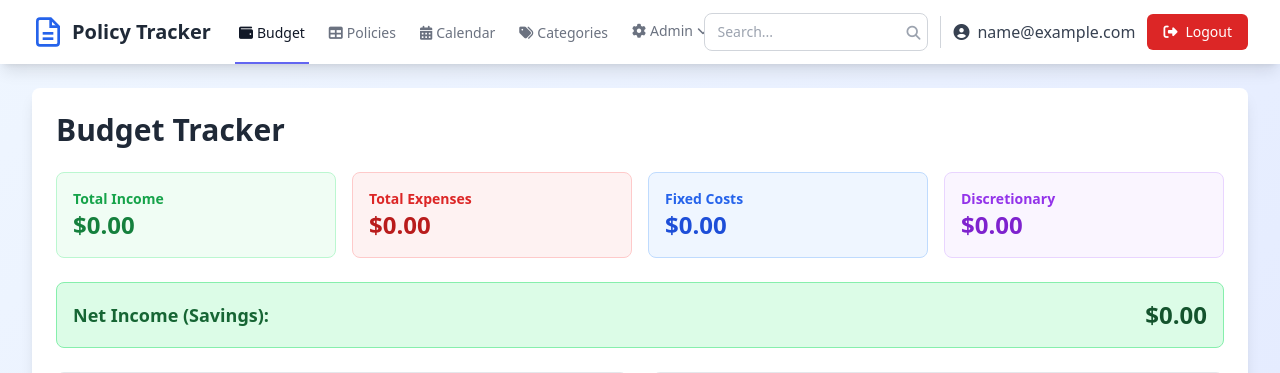
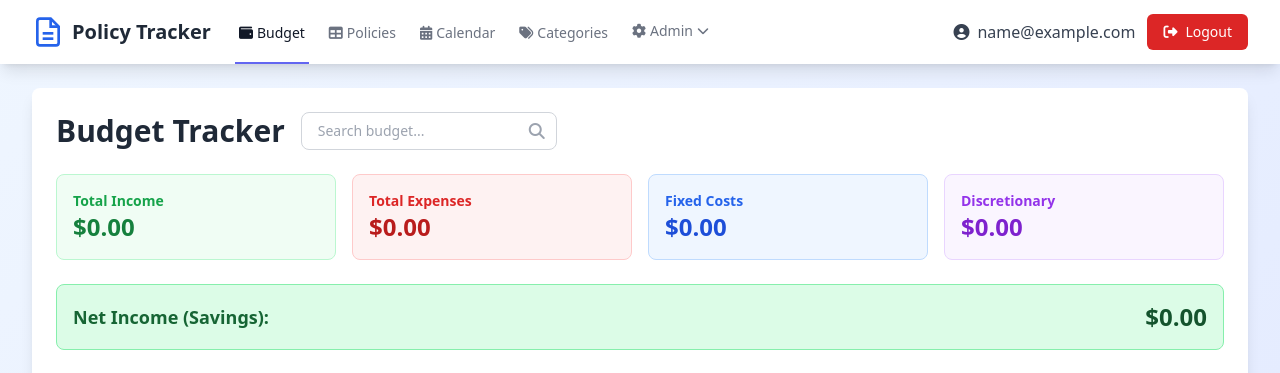
Before and after one commit to adrianchatto/insurance-tracker, a Flask app: page / in a window 1280 px wide. Shown: the top 373 px of the page. Run offline with Flask 3, Linux system fonts and the light colour scheme; the visitor is signed in with stand-in values (Sample User, id 1); data comes from the database, SQL or seed files in the repository; data that the repository does not hold is empty; some libraries are stand-ins or nearby versions.

Commit message:
Move search box from navigation to page headers
Changes:
- Removed search box from top navigation bar to avoid overlap with admin menu
- Added search box to each page header (Policies, Budget, Calendar)
- Positioned next to page title for better context and usability
- Search box now has more space and doesn't crowd navigation
- Consistent placement across all pages

Co-Authored-By: Claude Sonnet 4.5 <noreply@anthropic.com>

```diff
--- a/templates/base.html
+++ b/templates/base.html
@@ -58,16 +58,6 @@
                     </div>
                 </div>
                 <div class="hidden sm:ml-6 sm:flex sm:items-center space-x-3">
-                    <!-- Search Box -->
-                    <form action="{{ url_for('search') }}" method="get" class="relative flex-shrink-0">
-                        <input type="text" name="q" placeholder="Search..."
-                               class="px-3 py-2 pr-9 border border-gray-300 rounded-lg text-sm focus:outline-none focus:ring-2 focus:ring-blue-500 w-56"
-                               value="{{ request.args.get('q', '') }}">
-                        <button type="submit" class="absolute right-2 top-1/2 transform -translate-y-1/2 text-gray-400 hover:text-gray-600">
-                            <i class="fas fa-search text-sm"></i>
-                        </button>
-                    </form>
-                    <div class="border-l border-gray-300 h-8"></div>
                     <a href="{{ url_for('account') }}" class="text-gray-700 hover:text-gray-900 flex items-center whitespace-nowrap">
                         <i class="fas fa-user-circle mr-2"></i>{{ session.email }}
                     </a>
--- a/templates/budget.html
+++ b/templates/budget.html
@@ -2,7 +2,18 @@
 
 {% block content %}
 <div class="bg-white rounded-lg shadow-lg p-6 mb-6">
-    <h1 class="text-3xl font-bold text-gray-800 mb-6">Budget Tracker</h1>
+    <div class="flex items-center gap-4 mb-6">
+        <h1 class="text-3xl font-bold text-gray-800">Budget Tracker</h1>
+        <!-- Search Box -->
+        <form action="{{ url_for('search') }}" method="get" class="relative">
+            <input type="text" name="q" placeholder="Search budget..."
+                   class="px-4 py-2 pr-10 border border-gray-300 rounded-lg text-sm focus:outline-none focus:ring-2 focus:ring-blue-500 w-64"
+                   value="{{ request.args.get('q', '') }}">
+            <button type="submit" class="absolute right-3 top-1/2 transform -translate-y-1/2 text-gray-400 hover:text-gray-600">
+                <i class="fas fa-search"></i>
+            </button>
+        </form>
+    </div>
 
     <!-- Summary Cards -->
     <div class="grid grid-cols-1 md:grid-cols-4 gap-4 mb-6">
```
Also changed, not shown: templates/calendar.html (+12 -1 lines), templates/index.html (+12 -1 lines).
